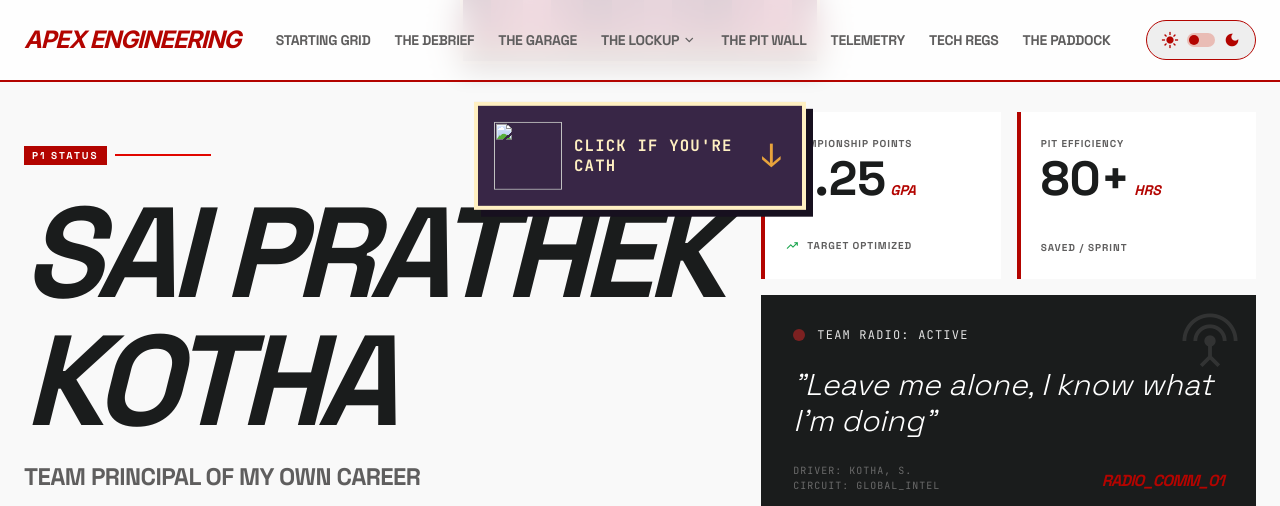
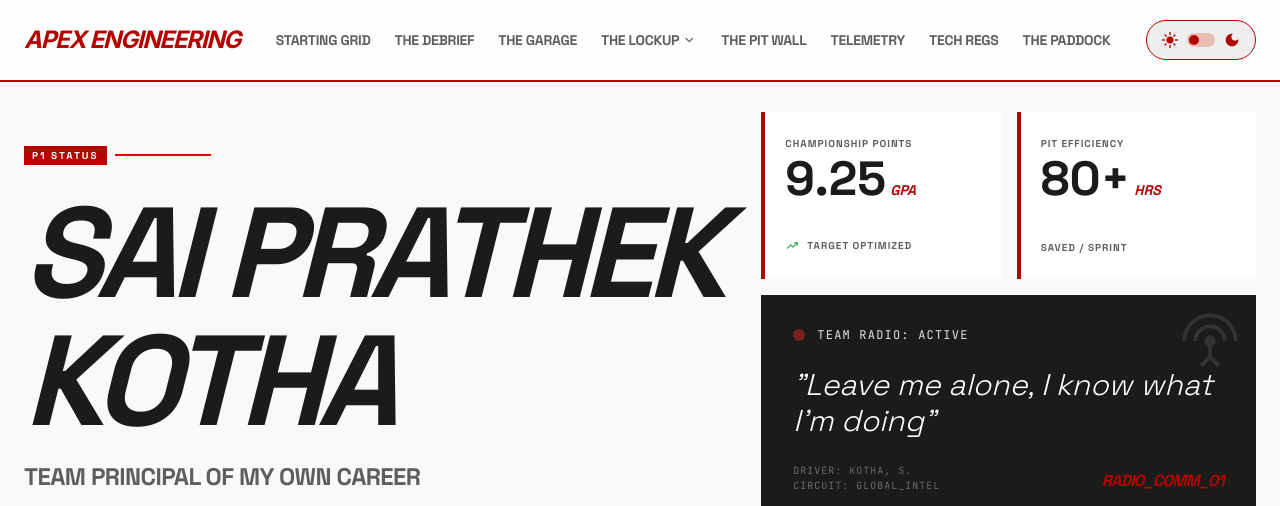
Before and after one commit to SaiPrathek/portfolio-website, a website: page index.html in a window 1280 px wide. Shown: the top 506 px of the page. Drawn offline with nearby package versions, Linux system fonts and the light colour scheme.

Commit message:
Remove Cath homepage curtain

```diff
--- a/css/styles.css
+++ b/css/styles.css
@@ -2408,165 +2408,3 @@ body.theme-office .skunkworks-tag {
   0%, 100% { opacity: 1; box-shadow: 0 0 0 0 rgba(34,197,94,0.4); }
   50% { opacity: 0.7; box-shadow: 0 0 0 4px rgba(34,197,94,0); }
 }
-
-/* ============================================
-   CATH CURTAIN
-   ============================================ */
-
-html.cath-transitioning,
-html.cath-transitioning body {
-  overflow: hidden;
-}
-
-.cath-curtain {
-  --cath-pull: 0px;
-  position: fixed;
-  z-index: 40;
-  top: -30px;
-  left: 50%;
-  width: 360px;
-  height: calc(94px + var(--cath-pull));
-  transform: translateX(-50%);
-  overflow: visible;
-  color: #fff0c2;
-  pointer-events: none;
-  transition:
-    top 0.68s cubic-bezier(0.72, 0, 0.18, 1),
-    left 0.68s cubic-bezier(0.72, 0, 0.18, 1),
-    width 0.68s cubic-bezier(0.72, 0, 0.18, 1),
-    height 0.68s cubic-bezier(0.72, 0, 0.18, 1),
-    transform 0.68s cubic-bezier(0.72, 0, 0.18, 1);
-}
-
-.cath-curtain.is-click-pulling {
-  --cath-pull: 108px;
-  transition: height 0.24s cubic-bezier(0.22, 0.75, 0.24, 1);
-}
-
-.cath-curtain.is-opening {
-  z-index: 120;
-  top: 0;
-  left: 0;
-  width: 100vw;
-  height: 100dvh;
-  transform: none;
-}
-
-.cath-curtain__fabric {
-  position: absolute;
-  inset: 0;
-  overflow: hidden;
-  border: 3px solid #fff0c2;
-  border-top: 0;
-  background:
-    linear-gradient(90deg, transparent, rgba(255, 240, 194, 0.13) 17%, transparent 34%, rgba(37, 26, 50, 0.3) 53%, transparent 72%, rgba(255, 240, 194, 0.1)),
-    repeating-linear-gradient(90deg, #5f1938 0 8%, #8f284d 8% 17%, #b03a62 17% 25%, #7b2145 25% 34%);
-  box-shadow:
-    inset 0 -10px 0 #251a32,
-    inset 0 -15px 0 #e8a33c,
-    0 7px 18px rgba(23, 16, 31, 0.34);
-}
-
-.cath-curtain__fabric::after {
-  content: "";
-  position: absolute;
-  right: 0;
-  bottom: 10px;
-  left: 0;
-  height: 20px;
-  background: radial-gradient(circle at 10px 0, #d94f78 10px, transparent 11px) 0 0 / 20px 20px repeat-x;
-}
-
-.cath-curtain__pull {
-  position: absolute;
-  right: 14px;
-  bottom: -138px;
-  left: 14px;
-  display: grid;
-  grid-template-columns: 68px 1fr 28px;
-  align-items: center;
-  gap: 12px;
-  min-height: 108px;
-  padding: 14px 16px;
-  border: 4px solid #fff0c2;
-  color: #fff0c2;
-  background: #382646;
-  box-shadow: 7px 7px 0 #17101f;
-  font-family: "JetBrains Mono", monospace;
-  font-size: 0.98rem;
-  font-weight: 800;
-  line-height: 1.25;
-  letter-spacing: 0.075em;
-  text-align: left;
-  text-transform: uppercase;
-  touch-action: manipulation;
-  user-select: none;
-  -webkit-user-drag: none;
-  cursor: pointer;
-  pointer-events: auto;
-}
-
-.cath-curtain__pull:hover,
-.cath-curtain__pull:focus,
-.cath-curtain__pull:focus-visible {
-  color: #fff0c2;
-  outline: none;
-}
-
-.cath-curtain__pull img {
-  width: 68px;
-  height: 68px;
-  object-fit: cover;
-  image-rendering: pixelated;
-  pointer-events: none;
-}
-
-.cath-curtain__arrow {
-  color: #e8a33c;
-  font-size: 2rem;
-  line-height: 1;
-  text-align: center;
-}
-
-.cath-curtain:not(.is-click-pulling):not(.is-opening) .cath-curtain__pull {
-  animation: cath-curtain-bob 2.6s ease-in-out infinite;
-}
-
-.cath-curtain.is-opening .cath-curtain__pull {
-  opacity: 0;
-  pointer-events: none;
-  transition: opacity 0.18s ease;
-}
-
-@keyframes cath-curtain-bob {
-  0%, 100% { transform: translateY(0); }
-  50% { transform: translateY(10px); }
-}
-
-@media (max-width: 480px) {
-  .cath-curtain {
-    width: calc(100vw - 12px);
-  }
-
-  .cath-curtain__pull {
-    bottom: -124px;
-    grid-template-columns: 60px 1fr 24px;
-    gap: 10px;
-    min-height: 96px;
-    padding: 12px 13px;
-    font-size: 0.82rem;
-  }
-
-  .cath-curtain__pull img {
-    width: 60px;
-    height: 60px;
-  }
-}
-
-@media (prefers-reduced-motion: reduce) {
-  .cath-curtain,
-  .cath-curtain__pull {
-    animation: none !important;
-    transition-duration: 0.12s !important;
-  }
-}
--- a/index.html
+++ b/index.html
@@ -67,26 +67,10 @@
   </script>
 
   <!-- Custom Styles -->
-  <link rel="stylesheet" href="/css/styles.css?v=20260805-cath5" />
+  <link rel="stylesheet" href="/css/styles.css?v=20260805-home" />
 </head>
 
 <body class="theme-f1">
-
-  <div class="cath-curtain" id="cath-curtain">
-    <div class="cath-curtain__fabric" aria-hidden="true"></div>
-    <div
-      class="cath-curtain__pull"
-      id="cath-curtain-pull"
-      data-game-url="/cath/"
-      role="button"
-      aria-label="Open Cath's birthday game"
-      tabindex="0"
-    >
-      <img src="/cath/assets/pixel/portrait-cat-v1.png" alt="" width="68" height="68" draggable="false" />
-      <span>CLICK IF YOU'RE CATH</span>
-      <span class="cath-curtain__arrow" aria-hidden="true">↓</span>
-    </div>
-  </div>
 
   <!-- ===================== NAVBAR ===================== -->
   <nav id="navbar" class="fixed top-0 left-0 right-0 z-50 transition-all duration-500">
@@ -2213,7 +2197,6 @@
   <script src="/js/contact.js"></script>
   <script src="/js/interactive.js"></script>
   <script src="/js/blog.js"></script>
-  <script src="/js/cath-curtain.js?v=20260805-cath3"></script>
   <script src="/js/main.js"></script>
 </body>
 </html>
--- a/js/cath-curtain.js
+++ /dev/null
@@ -1,76 +0,0 @@
-(() => {
-  const curtain = document.getElementById("cath-curtain");
-  const pull = document.getElementById("cath-curtain-pull");
-  if (!curtain || !pull) return;
-
-  const GAME_URL = pull.dataset.gameUrl || "/cath/";
-  const reducedMotion = window.matchMedia("(prefers-reduced-motion: reduce)");
-  let opening = false;
-  let pullTimer = null;
-  let navigationTimer = null;
-
-  function storeEntrance() {
-    try {
-      sessionStorage.setItem("cath-curtain-entry", "1");
-    } catch {
-      // Navigation remains functional when storage is blocked.
-    }
-  }
-
-  function navigateToGame() {
-    if (navigationTimer !== null) {
-      window.clearTimeout(navigationTimer);
-      navigationTimer = null;
-    }
-    window.location.assign(GAME_URL);
-  }
-
-  function openCurtain(event) {
-    event?.preventDefault();
-    if (opening) return;
-
-    opening = true;
-    curtain.classList.add("is-click-pulling");
-    document.documentElement.classList.add("cath-transitioning");
-    pull.setAttribute("aria-disabled", "true");
-    storeEntrance();
-
-    pullTimer = window.setTimeout(() => {
-      pullTimer = null;
-      curtain.classList.remove("is-click-pulling");
-      curtain.classList.add("is-opening");
-    }, reducedMotion.matches ? 80 : 240);
-
-    navigationTimer = window.setTimeout(
-      navigateToGame,
-      reducedMotion.matches ? 220 : 1000,
-    );
-  }
-
-  pull.addEventListener("dragstart", (event) => event.preventDefault());
-  pull.addEventListener("click", openCurtain);
-
-  pull.addEventListener("keydown", (event) => {
-    if (event.key === "Enter" || event.key === " ") {
-      event.preventDefault();
-      openCurtain(event);
-    }
-  });
-
-  window.addEventListener("pageshow", () => {
-    if (pullTimer !== null) {
-      window.clearTimeout(pullTimer);
-      pullTimer = null;
-    }
-
-    if (navigationTimer !== null) {
-      window.clearTimeout(navigationTimer);
-      navigationTimer = null;
-    }
-
-    opening = false;
-    curtain.classList.remove("is-opening", "is-click-pulling");
-    document.documentElement.classList.remove("cath-transitioning");
-    pull.removeAttribute("aria-disabled");
-  });
-})();
```
